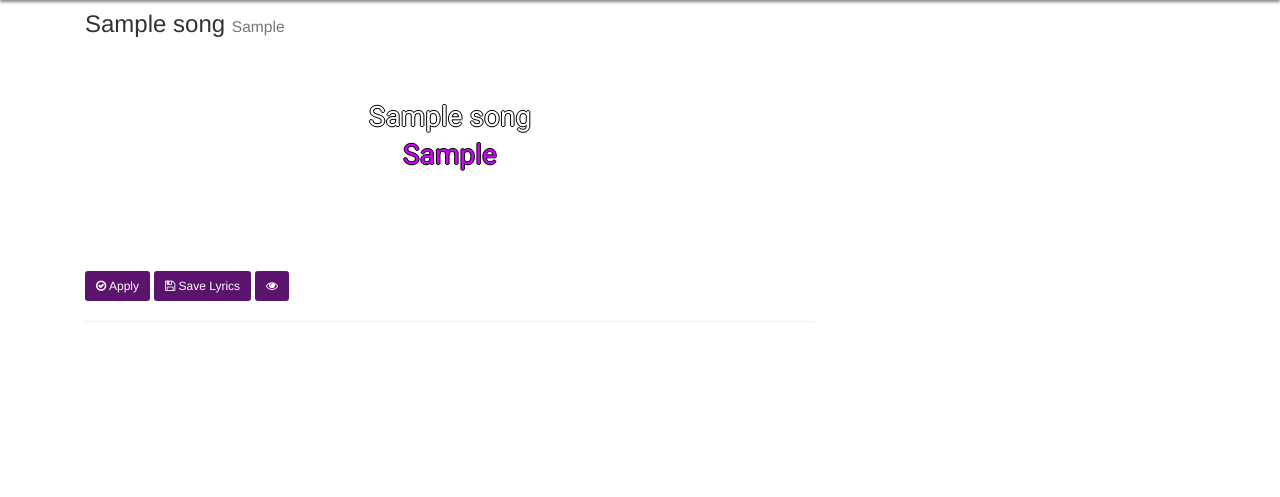
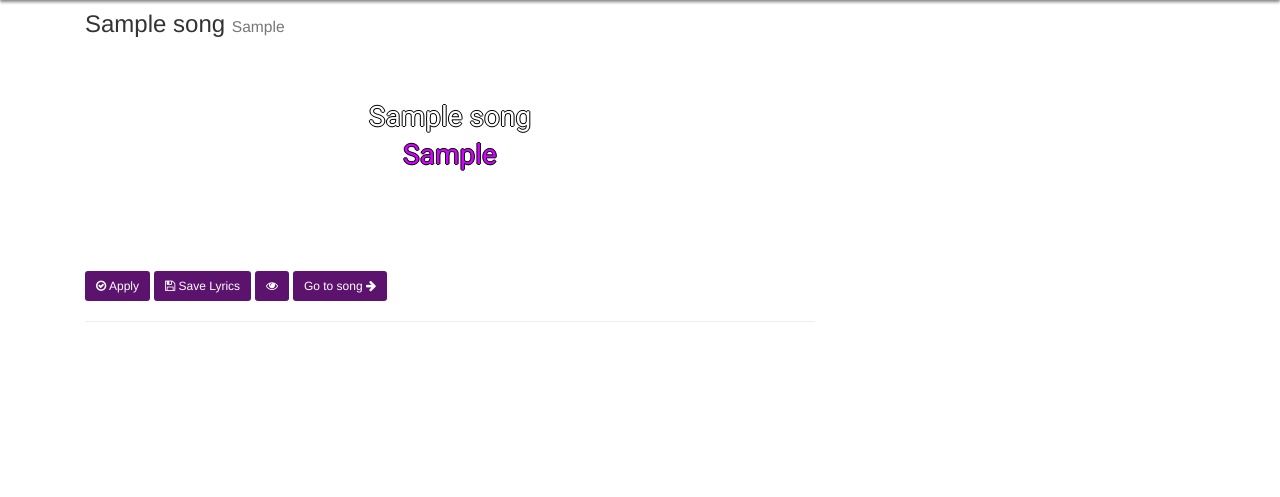
Before and after one commit to cuongnb14/bilyric, a Django app: a page that uses bilyric/templates/frontend/update_lyrics.html in a window 1280 px wide. Shown: the part 53-550 px from the top of the page. Run offline with Django 3.2, Linux system fonts and the light colour scheme; a user stored in the database is signed in; tables that the repository leaves empty hold one stand-in row (values such as "Sample post"); parts of the project's set-up code (start-up, migrations or seed data) failed here and were passed over; some libraries are stand-ins or nearby versions.

Commit message:
add link go to song in update lyric

```diff
--- a/bilyric/templates/frontend/update_lyrics.html
+++ b/bilyric/templates/frontend/update_lyrics.html
@@ -75,6 +75,11 @@
                                 <i class="fa fa-eye-slash" data-value="1"></i>
                             {% endif %}
                         </button>
+
+                        <a target="_blank" class="btn btn-bil btn-sm"
+                           href="{% url 'songlyrics:play_song' song.slug song.id %}">
+                            Go to song <i class="fa fa-arrow-right" aria-hidden="true"></i>
+                        </a>
 
 
                     </div>
```
Lines whose indentation alone changed are shown as unchanged.
